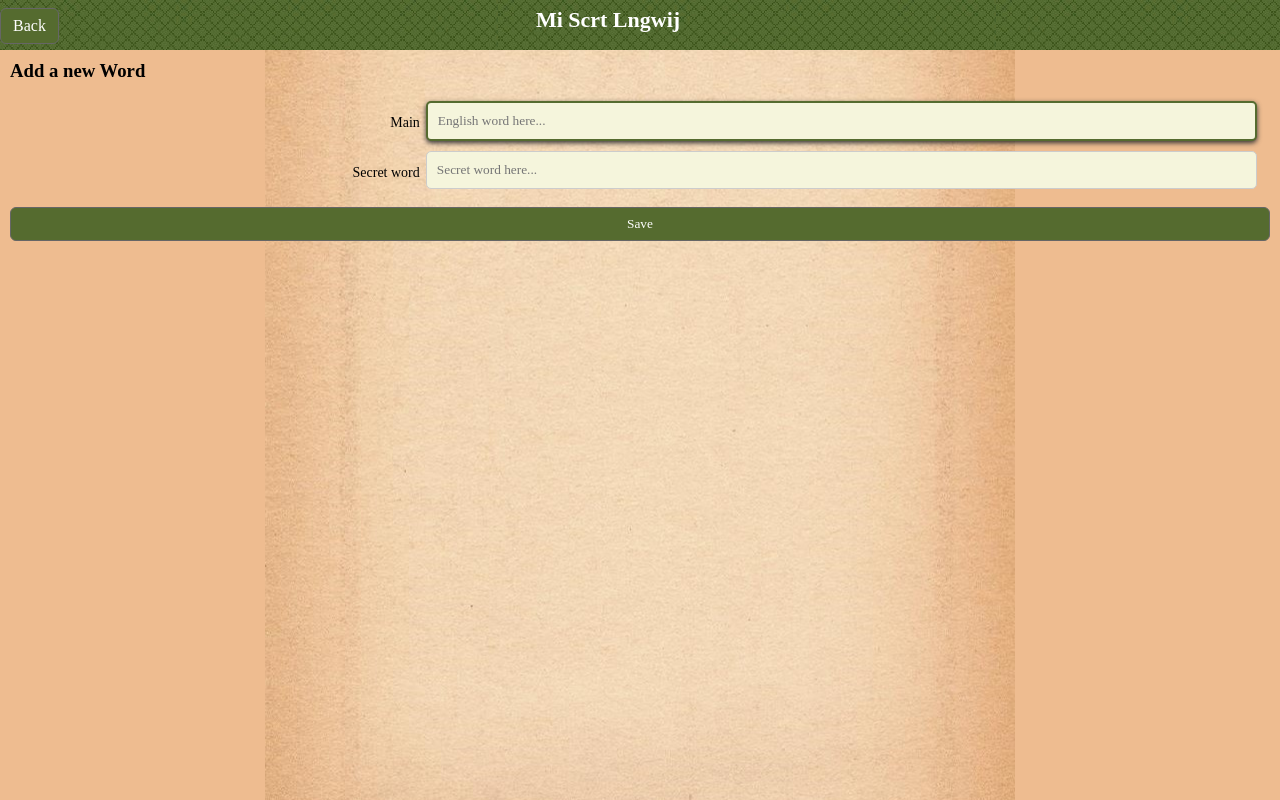
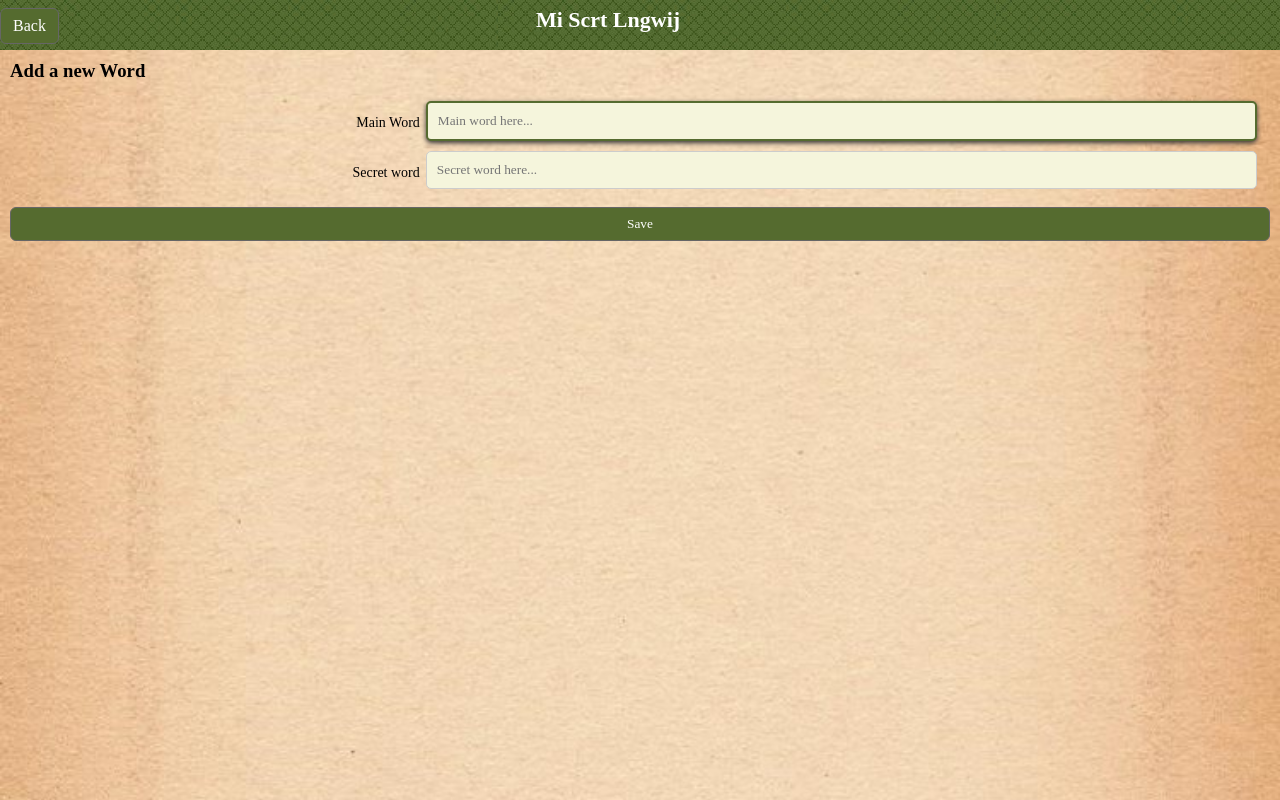
Before and after one commit to dmatthew/my-secret-language, a React (Create React App) app in the folder app/: page /add-word in a window 1280 px wide. Built offline with nearby package versions, Linux system fonts and the light colour scheme; a web font is replaced by a local one.

Commit message:
More styles

```diff
--- a/app/src/AddWord.js
+++ b/app/src/AddWord.js
@@ -35,12 +35,12 @@ class AddWord extends React.Component {
       <div>
         <h3>Add a new Word</h3>
         <form name="addWordForm" onSubmit={(e) => this.onAddWordFormSubmit(e)}>
-          <label htmlFor="main-text">Main</label>
+          <label htmlFor="main-text">Main Word</label>
           <input
             name="mainText" id="main-text"
             onChange={(e) => this.onMainWordChange(e)}
             value={this.state.mainWord}
-            placeholder="English word here..." required autoFocus type="text" />
+            placeholder="Main word here..." required autoFocus type="text" />
           <label htmlFor="secret-text">Secret word</label>
           <input
             id="secret-text"
--- a/app/src/App.css
+++ b/app/src/App.css
@@ -23,6 +23,7 @@ a {
 }
 #content {
 	background: rgb(238, 188, 144) url(./images/background.jpg) center center fixed no-repeat;
+    background-size: cover;
     flex: 1;
     padding: 10px;
 }
@@ -79,7 +80,7 @@ label {
     line-height: 44px;
     padding: 0 6px 0 0;
 }
-label + input {
+label + input, label + textarea {
     width: 66%;
 }
 .left {
@@ -165,11 +166,10 @@ ul.list {
 .book-page {
 	background: url(./images/background-sepia.jpg) center center;
 	border: 10px double;
-	margin-top: 10px;
 }
 .book-page h1 {
 	text-align: center;
 }
-.book-page div {
+.book-page div, .book-page form {
 	padding: 10px;
 }
```
